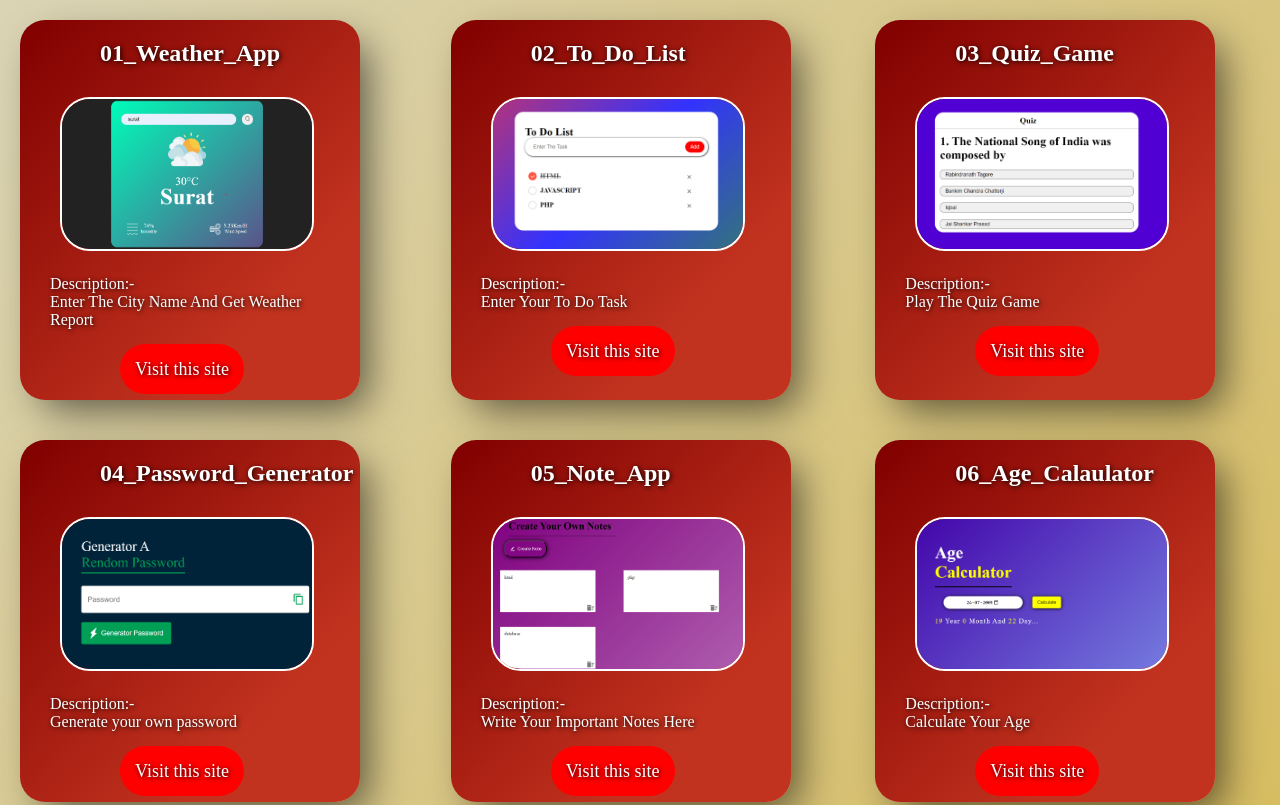
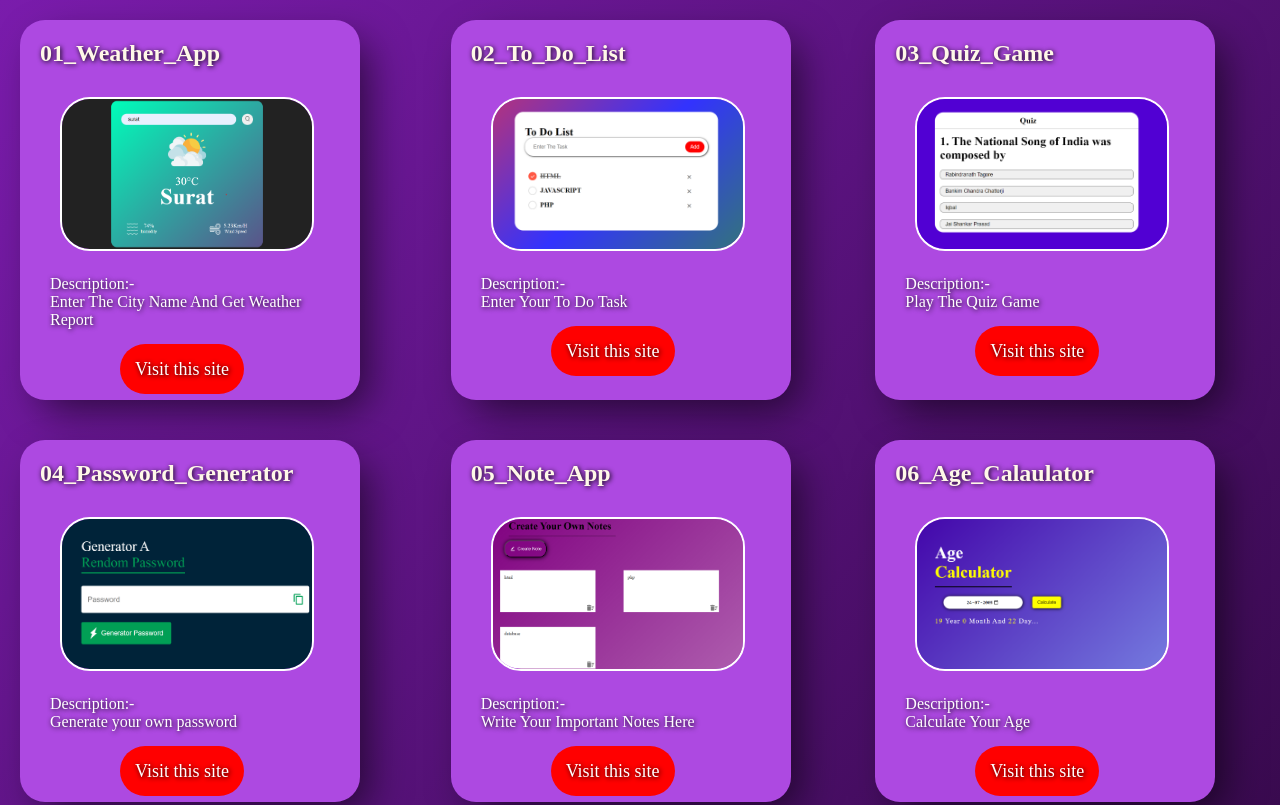
Before and after one commit to Soumil24/30_JavaScript_Projects, a plain HTML site: page Index.html in a window 1280 px wide. Shown: the top 805 px of the page. Drawn offline with Linux system fonts and the light colour scheme.

Commit message:
color change

```diff
--- a/Index.html
+++ b/Index.html
@@ -14,8 +14,8 @@
             max-width: 100vw;
             height: 100%;
             min-height: 100vh;
-            background: rgb(214,184,83);
-            background: linear-gradient(313deg, rgba(214,184,83,1) 15%, rgba(218,212,181,1) 100%);
+            background: #AAB396;
+            background: linear-gradient(313deg, #2E073F 15%, #7A1CAC 100%);
         }
         .container{
             display: grid;
@@ -24,17 +24,16 @@
         .card{
             margin: 20px;
             padding: 20px;
-            color: white;
+            color: #FFF8E8;
             min-height: 300px;
             max-width:300px;
             border-radius: 25px;
             text-shadow: 1px 1px 5px black;
-            background: rgb(194,51,31);
-            background: linear-gradient(313deg, rgba(194,51,31,1) 25%, rgba(128,0,0,1) 100%);
+            background: #AD49E1;
+            /* background: linear-gradient(313deg, rgba(194,51,31,1) 25%, rgba(128,0,0,1) 100%); */
             box-shadow: 14px 16px 40px -7px rgba(0, 0, 0, 0.6);
         }
         .card h3{
-            padding-left: 60px;
             font-size: 24px;
             font-weight: 900;
         }
```
